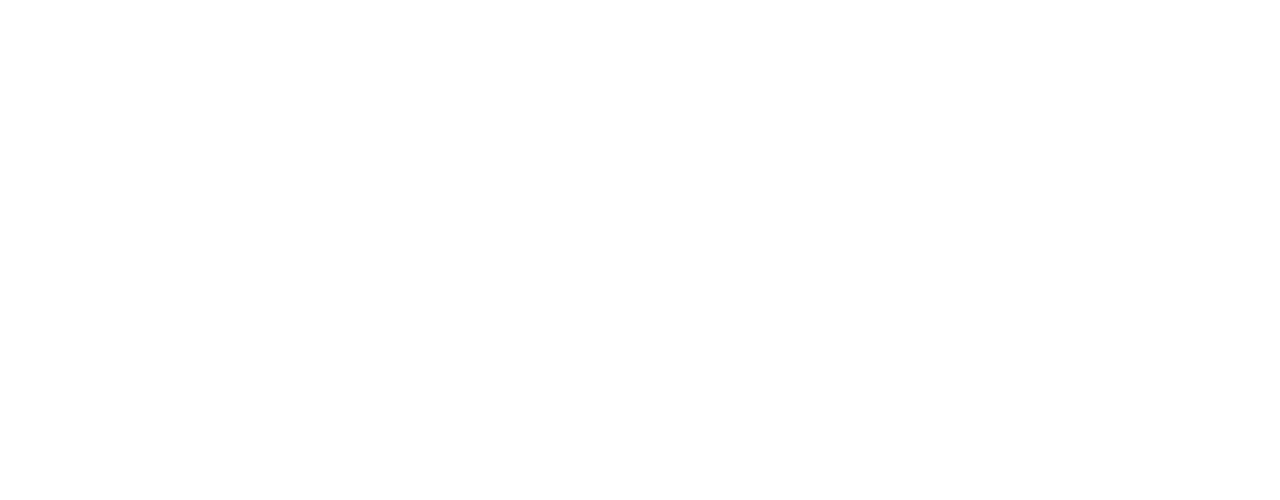
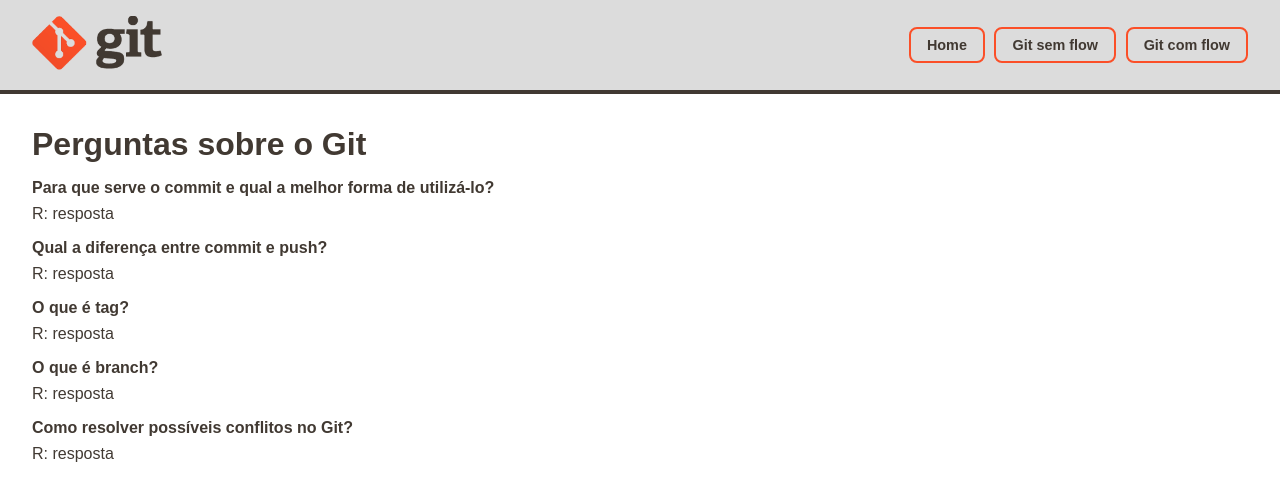
Before and after one commit to cristianoof/unipar-ape-git, a plain HTML site: page index.html in a window 1280 px wide. Drawn offline with Linux system fonts and the light colour scheme.

Commit message:
Adicionado arquivo de estilo css e estrutura de navegação e conteúdo principal

```diff
--- /dev/null
+++ b/css/style.css
@@ -0,0 +1,72 @@
+:root {
+  --git-color-primary: #fb4f28;
+  --git-color-secondary: #413932;
+}
+
+* {
+  padding: 0;
+  margin: 0;
+  box-sizing: border-box;
+}
+
+body {
+  font-family: Arial, Helvetica, sans-serif;
+  color: var(--git-color-secondary);
+}
+
+.header-container {
+  display: flex;
+  align-items: center;
+  justify-content: space-between;
+  flex-wrap: wrap;
+  background-color: #dcdcdc;
+  padding: 1rem 2rem;
+  border-bottom: 4px solid var(--git-color-secondary);
+}
+
+.header-logo > img {
+  width: 130px;
+}
+
+.header-menus {
+  display: flex;
+  gap: 0.6rem;
+}
+
+.header-menus > a {
+  text-decoration: none;
+  color: var(--git-color-secondary);
+  font-size: 0.9rem;
+  font-weight: 600;
+  padding: 0.5rem 1rem;
+  border: 2px solid var(--git-color-primary);
+  border-radius: 0.5rem;
+}
+
+.header-menus > a:hover {
+  background-color: var(--git-color-primary);
+  color: #fff;
+}
+
+.main-container {
+  display: flex;
+  flex-direction: column;
+  gap: 1rem;
+  padding: 2rem;
+}
+
+.questions-container {
+  display: flex;
+  flex-direction: column;
+  gap: 1rem;
+}
+
+.questions {
+  display: flex;
+  flex-direction: column;
+  gap: 0.5rem;
+}
+
+.questions span:first-child {
+  font-weight: 600;
+}
--- a/index.html
+++ b/index.html
@@ -4,7 +4,57 @@
     <meta charset="UTF-8" />
     <meta http-equiv="X-UA-Compatible" content="IE=edge" />
     <meta name="viewport" content="width=device-width, initial-scale=1.0" />
+
+    <link rel="stylesheet" type="text/css" href="css/style.css" />
+
+    <script src="https://unpkg.com/phosphor-icons"></script>
+
     <title>APE 11 | Git</title>
   </head>
-  <body></body>
+  <body>
+    <header class="header-container">
+      <div class="header-logo">
+        <img src="assets/images/logo-git.png" alt="logo git" />
+      </div>
+      <div class="header-menus">
+        <a href="#">Home</a>
+        <a href="#">Git sem flow</a>
+        <a href="#">Git com flow</a>
+      </div>
+    </header>
+    <main class="main-container">
+      <div>
+        <h1>Perguntas sobre o Git</h1>
+      </div>
+      <div class="questions-container">
+        <div class="questions">
+          <span>
+            Para que serve o commit e qual a melhor forma de utilizá-lo?</span
+          >
+          <span> R: resposta</span>
+        </div>
+
+        <div class="questions">
+          <span> Qual a diferença entre commit e push?</span>
+          <span> R: resposta</span>
+        </div>
+
+        <div class="questions">
+          <span> O que é tag?</span>
+          <span> R: resposta</span>
+        </div>
+
+        <div class="questions">
+          <span> O que é branch?</span>
+          <span> R: resposta</span>
+        </div>
+
+        <div class="questions">
+          <span> Como resolver possíveis conflitos no Git?</span>
+          <span> R: resposta</span>
+        </div>
+      </div>
+    </main>
+    <footer></footer>
+  </body>
 </html>
```
Also changed, not shown: assets/images/logo-git.png (added).
